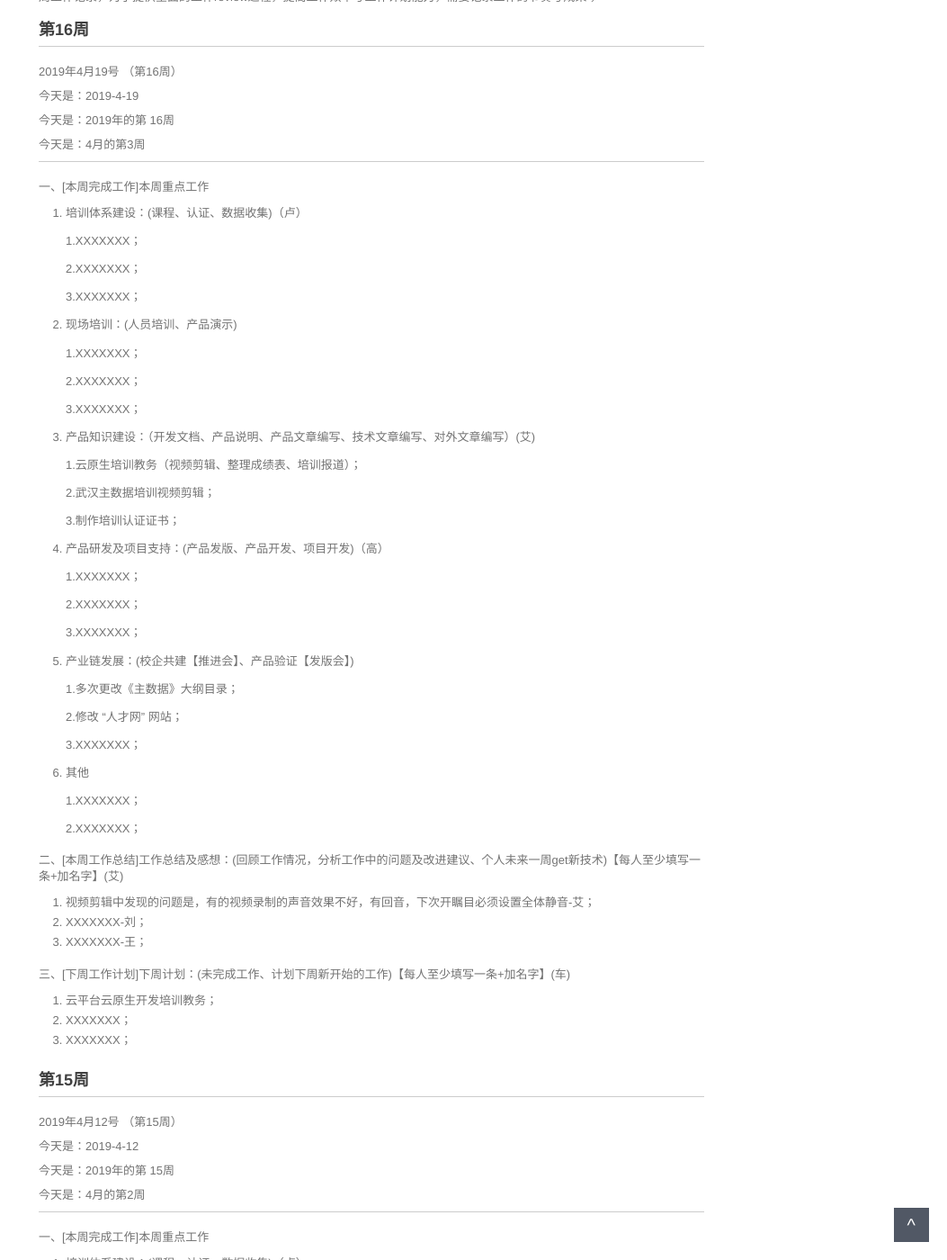
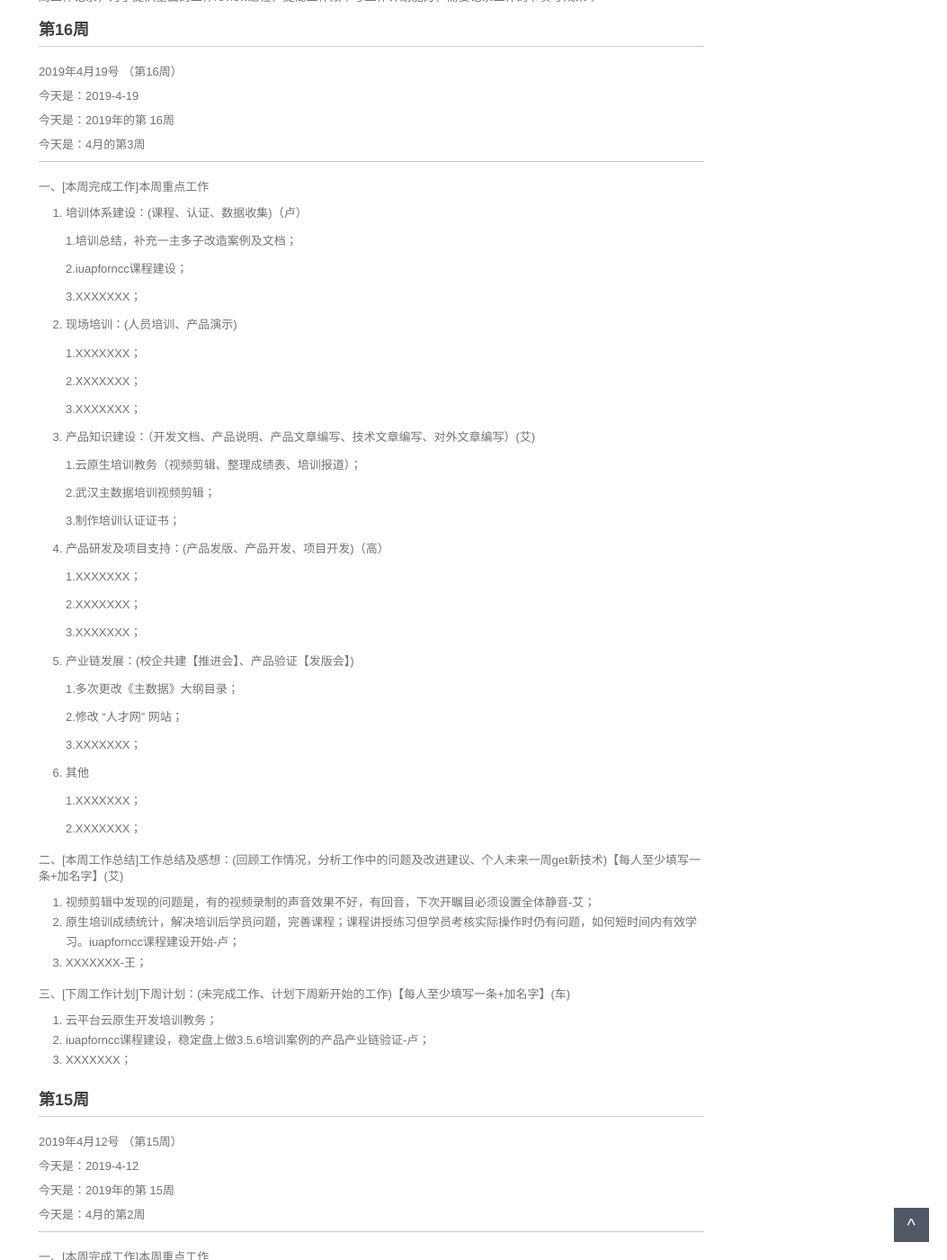
Before and after one commit to walllFlower/blog, a Jekyll site: the page built from _posts/2018-07-17-day_report_cxz.md, in a window 1280 px wide and 1400 px high, scrolled down 310 px. Shown: the whole window at 90% size, without its empty margins (227-1280 px from the left). Built offline with Jekyll 4.4.1, drawn with Linux system fonts in a browser that asks for light colours; comment, search, counter and statistics services are not loaded.

Commit message:
Update 2018-07-17-day_report_cxz.md

```diff
--- a/_posts/2018-07-17-day_report_cxz.md
+++ b/_posts/2018-07-17-day_report_cxz.md
@@ -24,9 +24,9 @@ categories: 技术运营工作周报
 
 1. 培训体系建设：(课程、认证、数据收集)（卢）
 
-    1.XXXXXXX；
-
-    2.XXXXXXX；
+    1.培训总结，补充一主多子改造案例及文档；
+
+    2.iuapforncc课程建设；
 
     3.XXXXXXX；
 
@@ -71,13 +71,13 @@ categories: 技术运营工作周报
 二、[本周工作总结]工作总结及感想：(回顾工作情况，分析工作中的问题及改进建议、个人未来一周get新技术)【每人至少填写一条+加名字】(艾)
 
 1. 视频剪辑中发现的问题是，有的视频录制的声音效果不好，有回音，下次开瞩目必须设置全体静音-艾；
-2. XXXXXXX-刘；
+2. 原生培训成绩统计，解决培训后学员问题，完善课程；课程讲授练习但学员考核实际操作时仍有问题，如何短时间内有效学习。iuapforncc课程建设开始-卢；
 3. XXXXXXX-王；
 
 三、[下周工作计划]下周计划：(未完成工作、计划下周新开始的工作)【每人至少填写一条+加名字】(车)
 
 1. 云平台云原生开发培训教务；
-2. XXXXXXX；
+2. iuapforncc课程建设，稳定盘上做3.5.6培训案例的产品产业链验证-卢；
 3. XXXXXXX；
 
 
```
